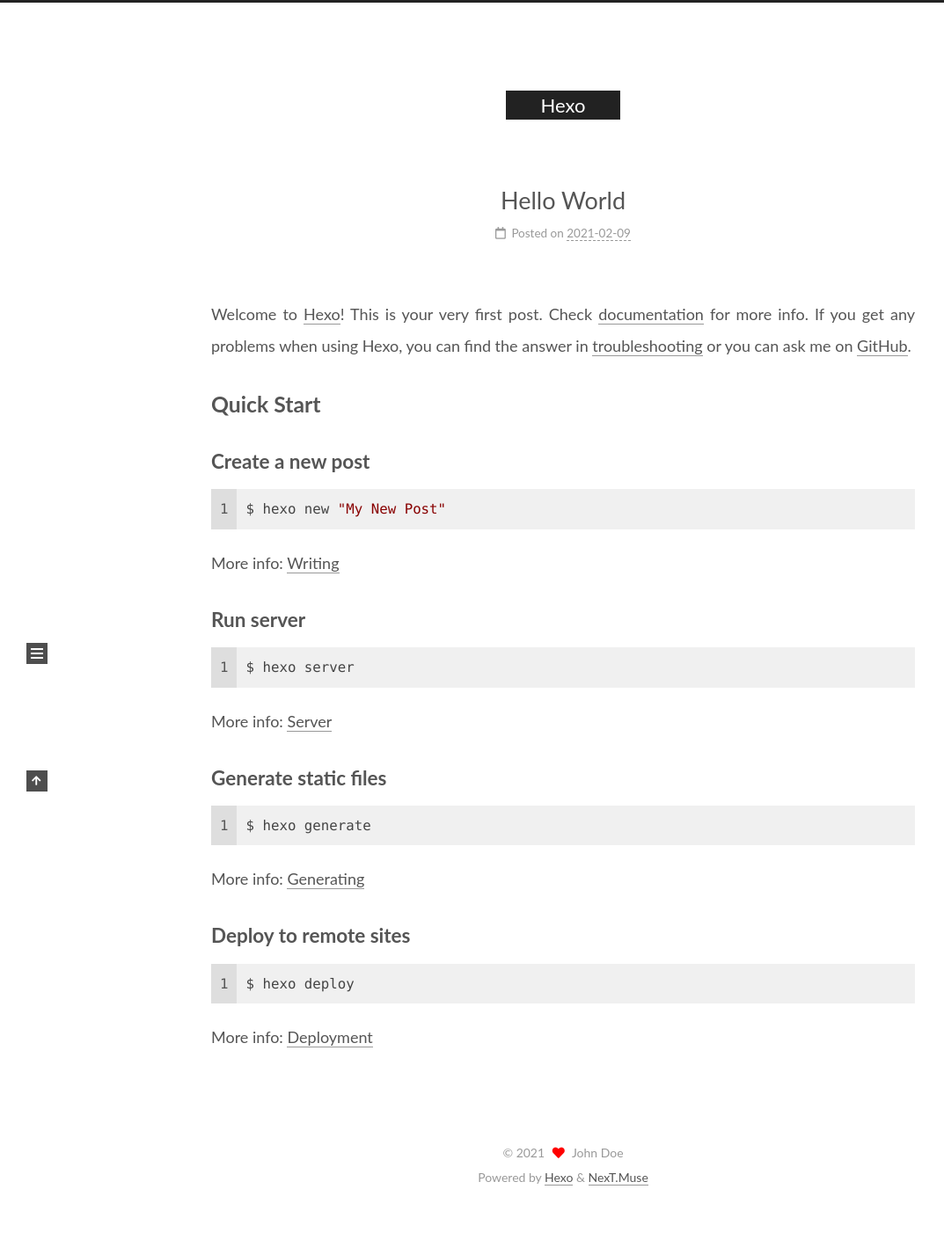
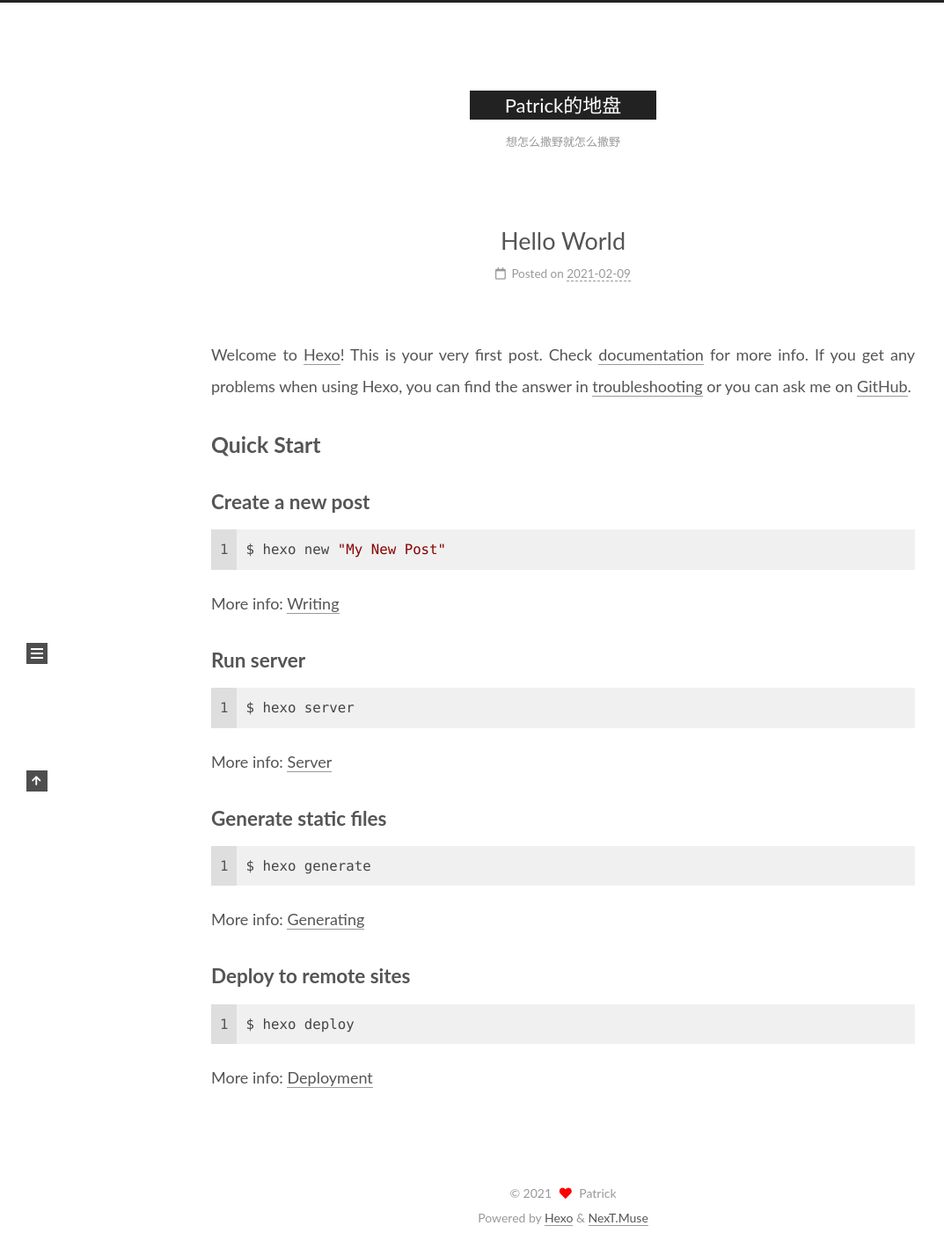
Before and after one commit to holysnow2017/holysnow2017.github.io, a plain HTML site: page index.html in a window 1280 px wide. Shown: the whole page at 88% size, without its empty margins (0-1073 px from the left). Before the commit the page ends 1373 px from the top, so only its background shows below. Drawn offline with nearby package versions, Linux system fonts and the light colour scheme.

Commit message:
Site updated: 2021-02-24 17:16:19

```diff
--- a/index.html
+++ b/index.html
@@ -22,12 +22,14 @@
     var CONFIG = {"hostname":"example.com","root":"/","scheme":"Muse","version":"8.0.0","exturl":false,"sidebar":{"position":"left","display":"post","padding":18,"offset":12},"copycode":false,"bookmark":{"enable":false,"color":"#222","save":"auto"},"fancybox":false,"mediumzoom":false,"lazyload":false,"pangu":false,"comments":{"style":"tabs","active":null,"storage":true,"lazyload":false,"nav":null},"motion":{"enable":true,"async":false,"transition":{"post_block":"fadeIn","post_header":"fadeInDown","post_body":"fadeInDown","coll_header":"fadeInLeft","sidebar":"fadeInUp"}},"prism":false,"i18n":{"placeholder":"Searching...","empty":"We didn't find any results for the search: ${query}","hits_time":"${hits} results found in ${time} ms","hits":"${hits} results found"}};
   </script>
 
-  <meta property="og:type" content="website">
-<meta property="og:title" content="Hexo">
+  <meta name="description" content="持续学习、持续输出">
+<meta property="og:type" content="website">
+<meta property="og:title" content="Patrick的地盘">
 <meta property="og:url" content="http://example.com/index.html">
-<meta property="og:site_name" content="Hexo">
+<meta property="og:site_name" content="Patrick的地盘">
+<meta property="og:description" content="持续学习、持续输出">
 <meta property="og:locale" content="en_US">
-<meta property="article:author" content="John Doe">
+<meta property="article:author" content="Patrick">
 <meta name="twitter:card" content="summary">
 
 
@@ -44,7 +46,7 @@
   };
 </script>
 
-  <title>Hexo</title>
+  <title>Patrick的地盘</title>
 
 
 
@@ -104,9 +106,10 @@
 
     <a href="/" class="brand" rel="start">
       <i class="logo-line"></i>
-      <h1 class="site-title">Hexo</h1>
+      <h1 class="site-title">Patrick的地盘</h1>
       <i class="logo-line"></i>
     </a>
+      <p class="site-subtitle" itemprop="description">想怎么撒野就怎么撒野</p>
   </div>
 
   <div class="site-nav-right">
@@ -149,8 +152,8 @@
 
       <section class="site-overview-wrap sidebar-panel">
         <div class="site-author animated" itemprop="author" itemscope itemtype="http://schema.org/Person">
-  <p class="site-author-name" itemprop="name">John Doe</p>
-  <div class="site-description" itemprop="description"></div>
+  <p class="site-author-name" itemprop="name">Patrick</p>
+  <div class="site-description" itemprop="description">持续学习、持续输出</div>
 </div>
 <div class="site-state-wrap animated">
   <nav class="site-state">
@@ -196,12 +199,12 @@
 
     <span hidden itemprop="author" itemscope itemtype="http://schema.org/Person">
       <meta itemprop="image" content="/images/avatar.gif">
-      <meta itemprop="name" content="John Doe">
-      <meta itemprop="description" content="">
+      <meta itemprop="name" content="Patrick">
+      <meta itemprop="description" content="持续学习、持续输出">
     </span>
 
     <span hidden itemprop="publisher" itemscope itemtype="http://schema.org/Organization">
-      <meta itemprop="name" content="Hexo">
+      <meta itemprop="name" content="Patrick的地盘">
     </span>
 
 
@@ -304,7 +307,7 @@
   <span class="with-love">
     <i class="fa fa-heart"></i>
   </span>
-  <span class="author" itemprop="copyrightHolder">John Doe</span>
+  <span class="author" itemprop="copyrightHolder">Patrick</span>
 </div>
   <div class="powered-by">Powered by <a href="https://hexo.io/" class="theme-link" rel="noopener" target="_blank">Hexo</a> & <a href="https://theme-next.js.org/muse/" class="theme-link" rel="noopener" target="_blank">NexT.Muse</a>
   </div>
```
Also changed, not shown: 2021/02/09/hello-world/index.html (+11 -10 lines), archives/2021/02/index.html (+12 -9 lines), archives/2021/index.html (+12 -9 lines), archives/index.html (+12 -9 lines).
